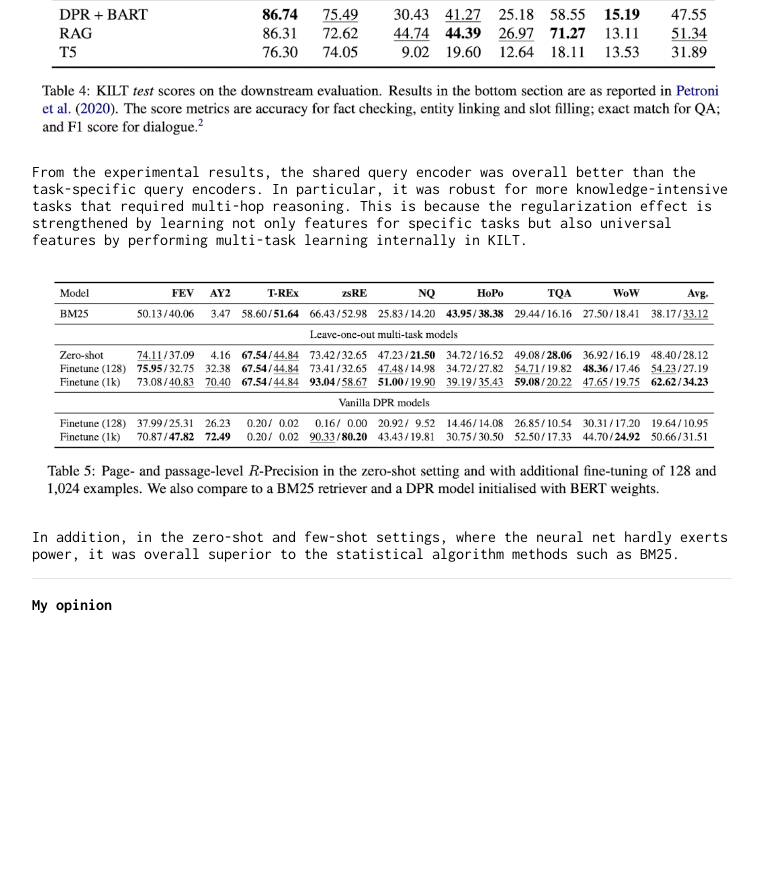
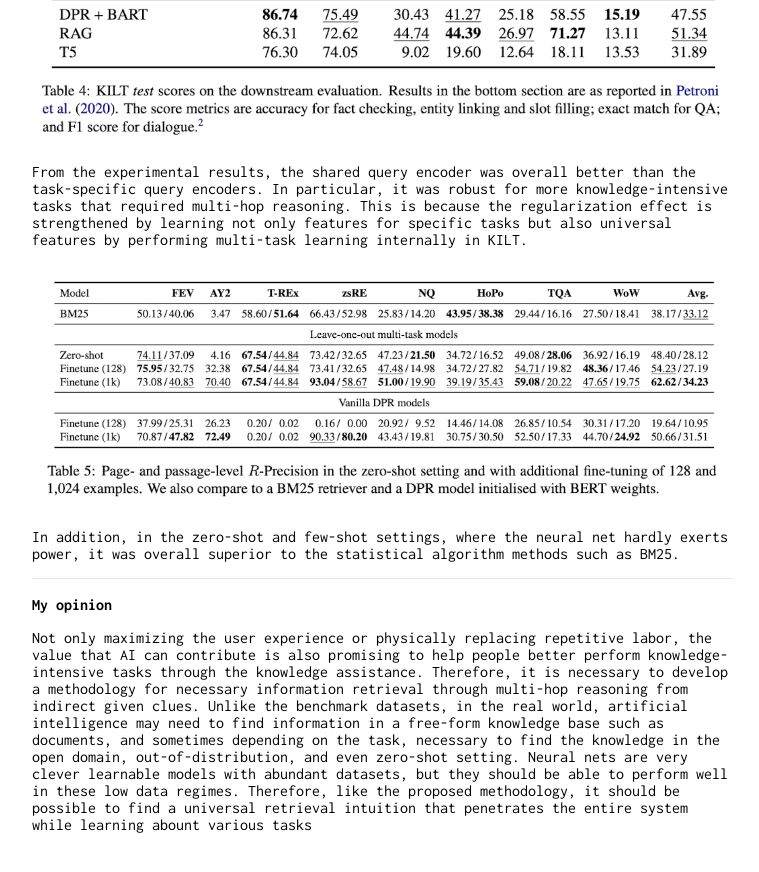
Before and after one commit to minbeomkim/minbeomkim.github.io, a Jekyll site: the page built from post-Multi-Task-Retrieval-for-Knowledge-Intensive-Tasks.md, in a window 1280 px wide and 900 px high, scrolled down 1116 px. Shown: the top 872 px of the window, without its empty margins (258-1017 px from the left). Built offline with Jekyll 4.4.1, drawn with Linux system fonts in a browser that asks for light colours; our own code applies the rules of GitHub Pages for plain Markdown files; before the commit the page ends 1796 px from its top, so only the background shows below that.

Commit message:
Update post-Multi-Task-Retrieval-for-Knowledge-Intensive-Tasks.md

```diff
--- a/post-Multi-Task-Retrieval-for-Knowledge-Intensive-Tasks.md
+++ b/post-Multi-Task-Retrieval-for-Knowledge-Intensive-Tasks.md
@@ -28,6 +28,7 @@ In addition, in the zero-shot and few-shot settings, where the neural net hardly
 ---
 **My opinion**
 
+Not only maximizing the user experience or physically replacing repetitive labor, the value that AI can contribute is also promising to help people better perform knowledge-intensive tasks through the knowledge assistance. Therefore, it is necessary to develop a methodology for necessary information retrieval through multi-hop reasoning from indirect given clues. Unlike the benchmark datasets, in the real world, artificial intelligence may need to find information in a free-form knowledge base such as documents, and sometimes depending on the task, necessary to find the knowledge in the open domain, out-of-distribution, and even zero-shot setting. Neural nets are very clever learnable models with abundant datasets, but they should be able to perform well in these low data regimes. Therefore, like the proposed methodology, it should be possible to find a universal retrieval intuition that penetrates the entire system while learning abount various tasks
 
 
 <br/>
```
